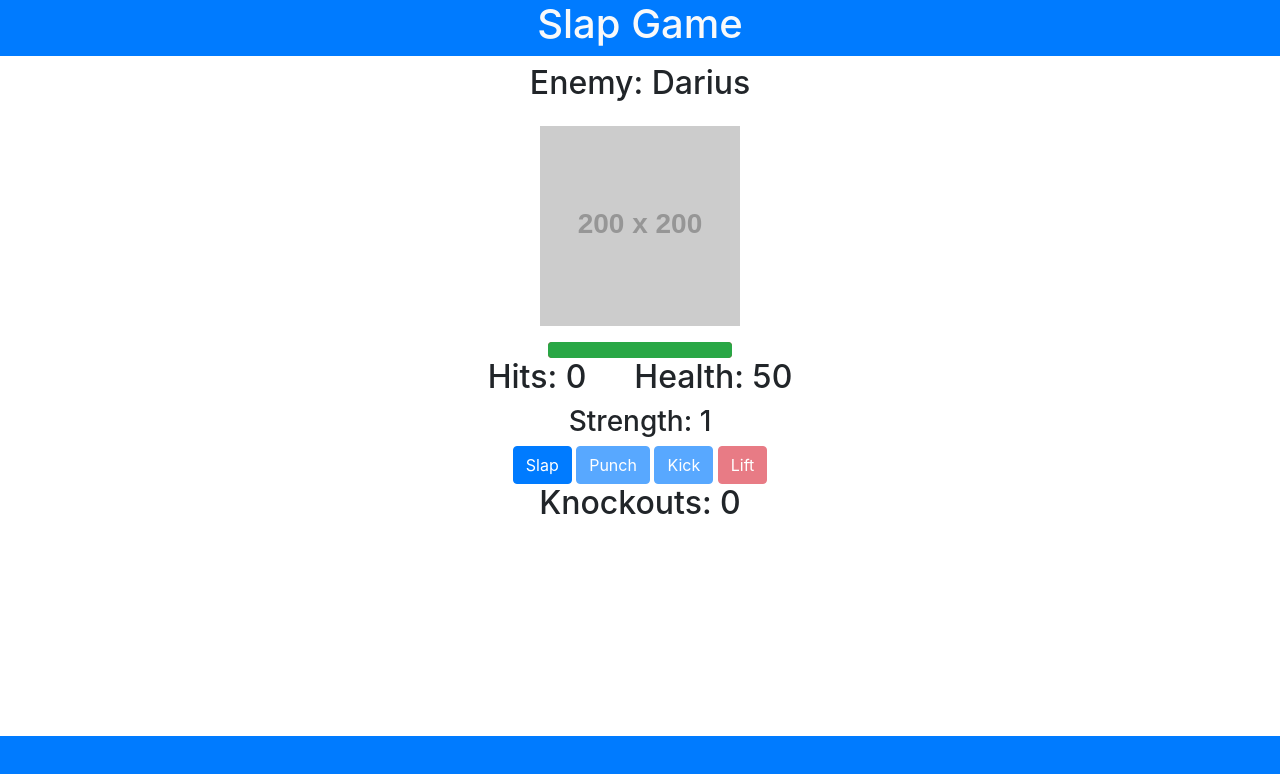
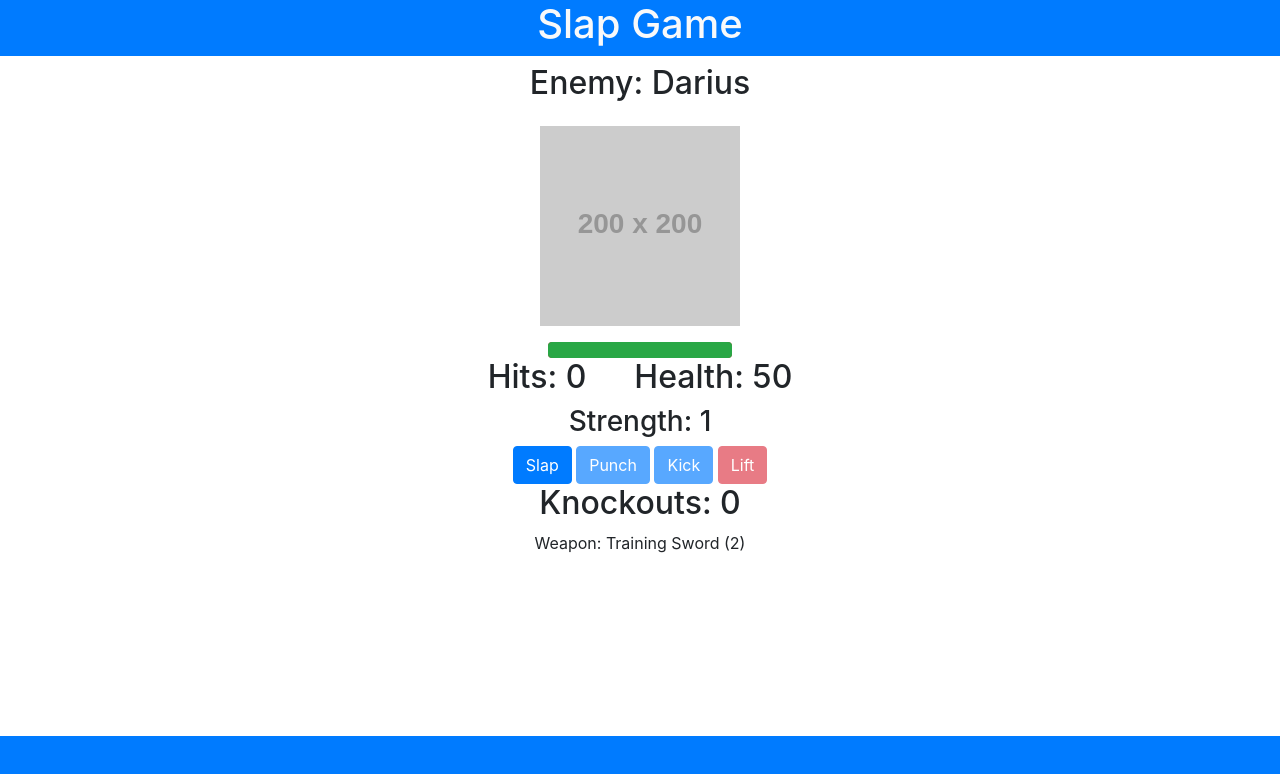
Before and after one commit to CoreyWhitmore/partner-slap-game, a plain HTML site: page index.html in a window 1280 px wide. Drawn offline with nearby package versions, Linux system fonts and the light colour scheme; placeholder pictures from the web are drawn by us.

Commit message:
item draw function

```diff
--- a/app.js
+++ b/app.js
@@ -16,7 +16,9 @@ let player = {
 strength: 1,
 hits: 0,
 knockouts: 0,
-equipedWeapon: items.trainingSword,
+inventory: {
+    weapon: items.trainingSword
+},
 }
 
 let enemy = {
@@ -92,6 +94,11 @@ function drawHealth(){
     document.getElementById("healthbar").setAttribute("style",`width:${healthPercent}%`)
 }
 
+function drawItems(){
+   const item = player.inventory
+    document.getElementById("weapon").innerText = item.weapon.name + ` (${item.weapon.modifier})` || "none"
+}
+
 function update() {
     document.getElementById("health").innerText = enemy.health.toString()
     document.getElementById("enemyName").innerText = enemy.name
@@ -100,6 +107,7 @@ function update() {
     document.getElementById("strength").innerText = player.strength.toString()
     drawHealth()
     unlocks()
+    drawItems()
     if(enemy.health <= 0){
         respawn()
     }
--- a/index.html
+++ b/index.html
@@ -46,6 +46,15 @@
             <div class="col-12">
                 <h2>Knockouts: <span  id="knockouts">0</span></h2>
             </div>
+            <div class="col-12" id="inventory">
+                <ul>
+                    <li>Weapon: <span id="weapon"></span></li>
+                    <li></li>
+                    <li></li>
+                    <li></li>
+                    <li></li>
+                </ul>
+            </div>
         </div>
 
     </main>
--- a/style.css
+++ b/style.css
@@ -15,3 +15,8 @@ main{
 footer{
  min-height: 8vh;
  }
+
+ ul{
+   list-style-type: none;
+   padding: 0px;
+ }
```
